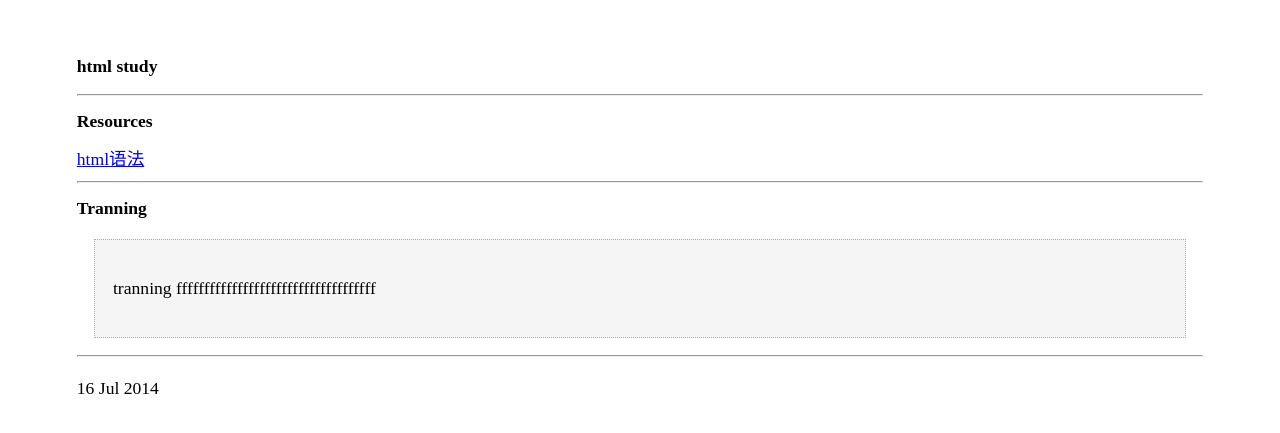
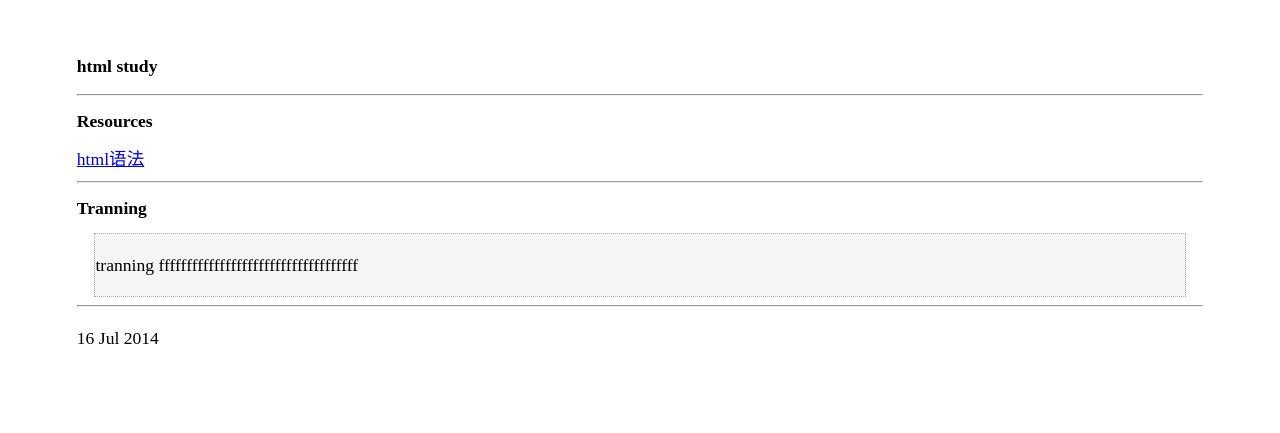
Before and after one commit to kerrignm/blog, a Jekyll site: the page built from _posts/2014-07-16-html-datum.html, in a window 1280 px wide. Shown: the top 433 px of the page. Built offline with Jekyll 4.4.1, drawn with Linux system fonts in a browser that asks for light colours.

Commit message:
debug js

```diff
--- a/css/screen.css
+++ b/css/screen.css
@@ -33,8 +33,8 @@ ul.posts span {
 }
 
 .tranning {
-    margin: 1em;
-    padding: 1em;
+    margin: auto 1em auto 1em;
+    padding: auto 1em auto 1em;;
     border-style: dotted;
     border-width: thin;
     border-color: DarkGray;
```
